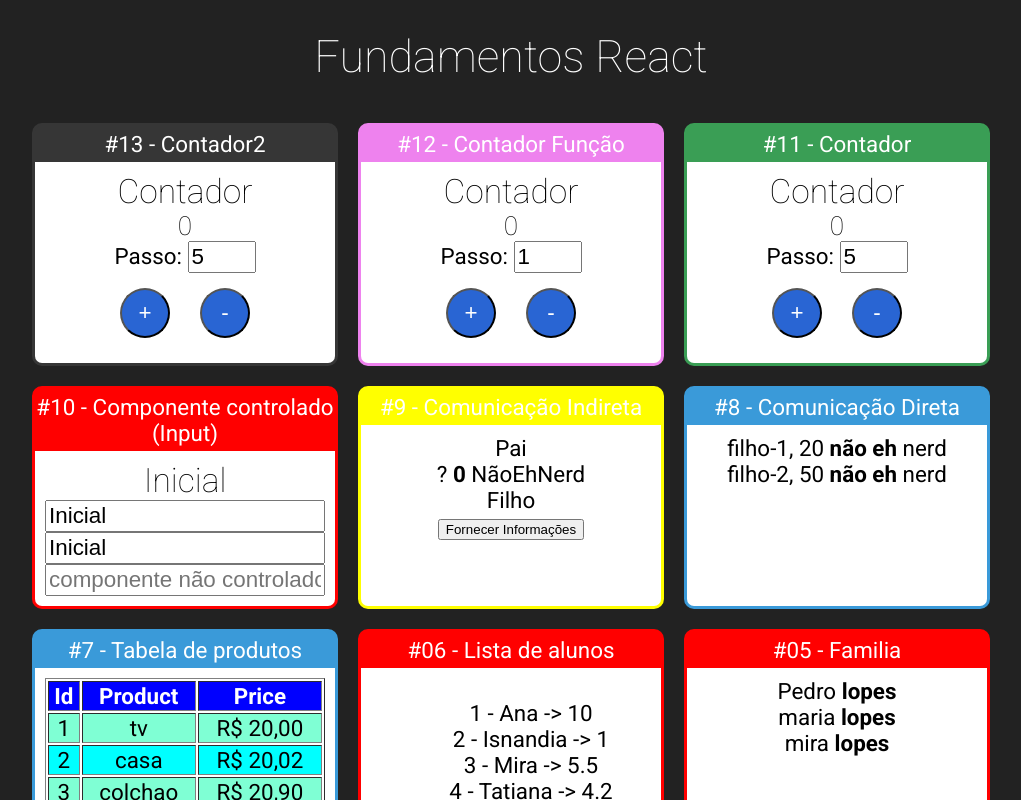
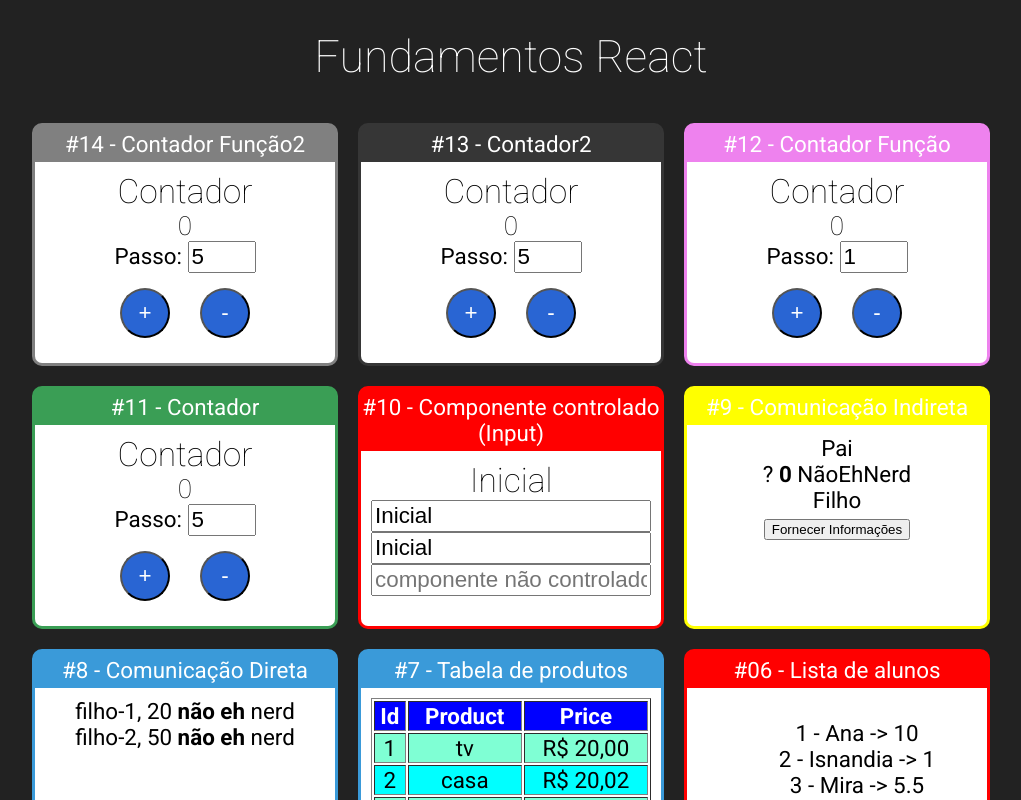
Before and after one commit to Anderlan-Nunes/fundamentos-react, a React (Create React App) app: page / in a window 1280 px wide. Shown: the top 800 px of the page, without its empty margins (129-1150 px from the left). Built offline with nearby package versions, Linux system fonts and the light colour scheme.

Commit message:
dividindo o componente funcao

```diff
--- a/src/App.jsx
+++ b/src/App.jsx
@@ -14,6 +14,7 @@
 import Contador from './components/contadores/classe/Contador';
 import Contador2 from './components/contadores/classe/Contador2';
 import ContadorFuncao from './components/contadores/funcao/ContadorFuncao';
+import ContadorFuncao2 from './components/contadores/funcao/ContadorFuncao2';
 
 
 export default _ =>
@@ -21,20 +22,23 @@
     <div className='App'>
         <h1>Fundamentos React</h1>
         <div className='Cards'>
+            <Card titulo="#14 - Contador Função2" color="#808080">
+                <ContadorFuncao2 />
+            </Card>
             <Card titulo="#13 - Contador2" color="#363636">
-                <Contador2/>
+                <Contador2 />
             </Card>
             <Card titulo="#12 - Contador Função" color="violet">
-                <ContadorFuncao/>
+                <ContadorFuncao />
             </Card>
             <Card titulo="#11 - Contador" color="#3A9E55">
-                <Contador/>
+                <Contador />
             </Card>
             <Card titulo="#10 - Componente controlado (Input)" >
-                <Input/>
+                <Input />
             </Card>
             <Card titulo="#9 - Comunicação Indireta" color="yellow">
-                <IndiretaPai/>
+                <IndiretaPai />
             </Card>
             <Card titulo="#8 - Comunicação Direta" color="#3A9AD9">
                 <DiretaPai></DiretaPai>
@@ -47,9 +51,9 @@
             </Card>
             <Card titulo="#05 - Familia">
                 <Familia sobrenome="lopes">
-                <FamiliaMembro nome="Pedro" />
-                <FamiliaMembro nome="maria" />
-                <FamiliaMembro nome="mira" />
+                    <FamiliaMembro nome="Pedro" />
+                    <FamiliaMembro nome="maria" />
+                    <FamiliaMembro nome="mira" />
                 </Familia>
             </Card>
             <Card titulo="#04 - Número aleatório" color="#080">
--- /dev/null
+++ b/src/components/contadores/funcao/Botoes.jsx
@@ -0,0 +1,10 @@
+
+export default props => {
+
+    return (
+        <div>
+            <button onClick={props.incrementar}>+</button>
+            <button onClick={props.decrementar}>-</button>
+        </div>
+    )
+}
--- /dev/null
+++ b/src/components/contadores/funcao/ContadorFuncao2.jsx
@@ -0,0 +1,55 @@
+import '../Contador.css'
+import { useState } from "react";
+import Display from './Display';
+import Botoes from './Botoes';
+import PassoForm from './PassoForm';
+
+/*export default props => {
+
+    const valorInicial = props.numInicial || 0;
+    const passoInicial = props.passoInicial || 1;
+
+    const [valor, setValor] = useState(valorInicial);
+    const [passo, setPasso] = useState(passoInicial);
+
+    function inc(novoValor){
+        setValor(novoValor +parseInt(passo))
+    }
+
+    function dec(valor){
+        setValor(valor -parseInt(passo))
+    }
+
+    function incluirPasso(e){
+        setPasso(e)
+    }
+    return(
+        <div className='Contador'>
+            <h2>Contador</h2>
+            <Display valor={valor}/>
+            <div>
+                <PassoForm passo={passo} incluirPasso={incluirPasso}/>
+            </div>
+            <div>
+                <Botoes incrementar={_=> inc(valor)} decrementar={_=> dec(valor)}/>
+            </div>
+        </div>
+    )
+}*/
+
+export default props => {
+
+    const [valor, setValor] = useState(props.numeroInicial || 0)
+    const [passo, setPasso] = useState(props.passoInicial || 5)
+
+
+    return (
+        <div className='Contador'>
+            <h2>Contador</h2>
+            <Display valor={valor}></Display>
+            <PassoForm passo={passo} incluirPasso={setPasso}></PassoForm>
+            <Botoes incrementar={() => setValor(valor + passo)} decrementar={() => setValor(valor - passo)}></Botoes>
+        </div>
+    )
+
+}
--- /dev/null
+++ b/src/components/contadores/funcao/Display.jsx
@@ -0,0 +1,9 @@
+
+export default props =>{
+
+    return(
+        <div>
+            <h3>{props.valor}</h3>
+        </div>
+    )
+}
--- /dev/null
+++ b/src/components/contadores/funcao/PassoForm.jsx
@@ -0,0 +1,13 @@
+
+export default props => {
+    return (
+        <div>
+            <label htmlFor="passoInput">Passo: </label>
+            <input
+                type="number"
+                id="passoInput"
+                value={props.passo}
+                onChange={e => props.incluirPasso(+e.target.value)} />
+        </div>
+    )
+}
```
